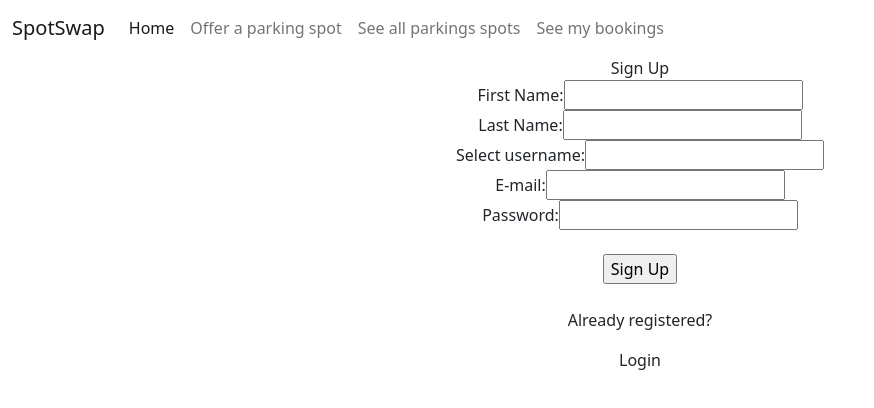
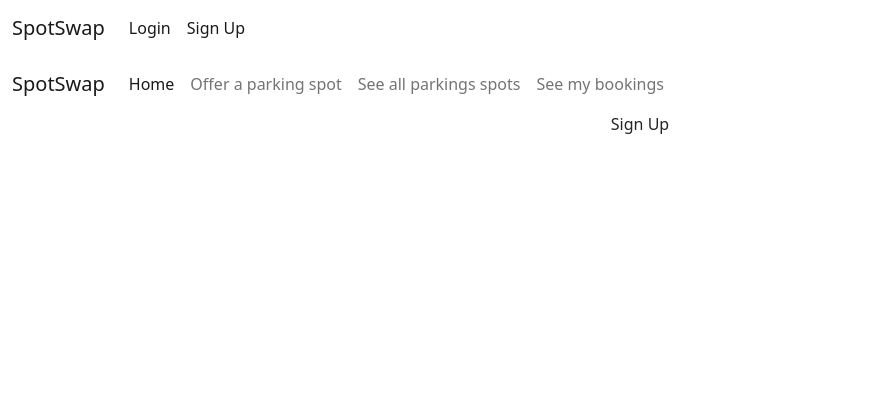
Before and after one commit to alessandraapds/spot_swap_frontend, a React (Create React App) app: page /signup in a window 1280 px wide. Shown: the top 408 px of the page, without its empty margins (0-874 px from the left). Built offline with nearby package versions, Linux system fonts and the light colour scheme.

Commit message:
created working modals and set navbars to conditional

```diff
--- a/src/App.css
+++ b/src/App.css
@@ -42,3 +42,7 @@
 .signup {
   text-align: center;
 }
+.test {
+  background-color: aqua;
+
+}
--- a/src/App.js
+++ b/src/App.js
@@ -7,10 +7,13 @@ import Offers from "./routes/Offers";
 import Register from "./routes/OfferRegistration";
 import Login from "./views/Login";
 import Signup from "./views/Signup";
+import LandingNavbar from "./components/LandingNavBar";
 
 function App() {
+   const token = false;
   return (
     <>
+    { !token ? (<LandingNavbar />) : (<Navbar />)}
       <Routes>
         <Route path="/" element={<Landingpage />} />
         <Route path="/home" element={<Home />} />
--- a/src/components/LandingNavBar.js
+++ b/src/components/LandingNavBar.js
@@ -1,4 +1,6 @@
 import React from "react";
+import Login from "../views/Login";
+import Signup from "../views/Signup";
 
 const LandingNavbar = () => {
   return (
@@ -21,12 +23,15 @@ const LandingNavbar = () => {
           </button>
           <div class="collapse navbar-collapse" id="navbarNavAltMarkup">
             <div class="navbar-nav">
-              <a class="nav-link" aria-current="page" href="/login">
+                  <Login />
+                  <Signup />
+{/*
+              <a class="nav-link active" aria-current="page" href="/login">
                 Login
               </a>
               <a class="nav-link" href="/signup">
                 Sign Up
-              </a>
+              </a> */}
             </div>
           </div>
         </div>
--- a/src/components/NavBar.js
+++ b/src/components/NavBar.js
@@ -40,6 +40,7 @@ const Navbar = () => {
       </nav>
 
       <Outlet />
+
     </div>
   );
 };
--- a/src/views/Home.js
+++ b/src/views/Home.js
@@ -4,7 +4,6 @@ import Form from "../components/Form";
 const Home = () => {
   return (
     <div>
-      <Navbar />
       <Form />
     </div>
   );
--- a/src/views/Landing.js
+++ b/src/views/Landing.js
@@ -5,7 +5,6 @@ import Form from "../components/Form";
 const Landingpage = () => {
   return (
     <div>
-      <LandingNavbar />
       <Form />
     </div>
   );
--- a/src/views/Login.js
+++ b/src/views/Login.js
@@ -1,20 +1,22 @@
 import React, { useState } from 'react'
-import Navbar from "../components/NavBar";
-
-
-
-
-
+import 'react-responsive-modal/styles.css';
+import { Modal } from 'react-responsive-modal';
+import Signup from './Signup';
 
 const Login = () => {
 
     const [input, setInput] = useState(null);
+    const [open, setOpen] = useState(false);
+
+    const onOpenModal = () => setOpen(true);
+    const onCloseModal = () => setOpen(false);
 
   return (
 <div className='login'>
-    <div>Login</div>
-
-    <form>
+    <div>
+      <a class="nav-link active" onClick={onOpenModal}>Login</a>
+      <Modal open={open} onClose={onCloseModal} center>
+      <form>
          <label>
             Username:
             <input type="text" name="username" value={input}  onChange={(e) => setInput(e.target.value)}></input>
@@ -31,9 +33,13 @@ const Login = () => {
     </form>
     <br></br>
     <p>Not already registered?</p>
-        <a class="nav-link" aria-current="page" href="/signup">
-                Sign Up
-        </a>
+      <Signup />
+      </Modal>
+    </div>
+
+
+
+
 </div>
   )
 }
--- a/src/views/Signup.js
+++ b/src/views/Signup.js
@@ -1,19 +1,26 @@
 import React, { useState } from 'react'
-import Navbar from "../components/NavBar";
+import 'react-responsive-modal/styles.css';
+import { Modal } from 'react-responsive-modal';
 import Login from './Login';
-import { Route, Routes } from "react-router-dom";
-
 
 
 const Signup = () => {
 
     const [input, setInput] = useState(null);
 
+    const [open, setOpen] = useState(false);
+
+    const onOpenModal = () => setOpen(true);
+    const onCloseModal = () => setOpen(false);
+
   return (
+
 <div className='signup'>
-    <div>Sign Up</div>
 
-    <form>
+    <div>
+      <a class="nav-link active" onClick={onOpenModal}>Sign Up</a>
+      <Modal open={open} onClose={onCloseModal} center>
+      <form>
         <label>
             First Name:
             <input type="text" name="firstName" value={input}  onChange={(e) => setInput(e.target.value)}></input>
@@ -43,11 +50,14 @@ const Signup = () => {
          <input type="submit" value="Sign Up"></input>
 
     </form>
-        <br></br>
+    <br></br>
     <p>Already registered?</p>
-    <a class="nav-link active" aria-current="page" href="/login">
-             Login
-    </a>
+    <Login />
+      </Modal>
+    </div>
+
+
+
 </div>
   )
 }
```
